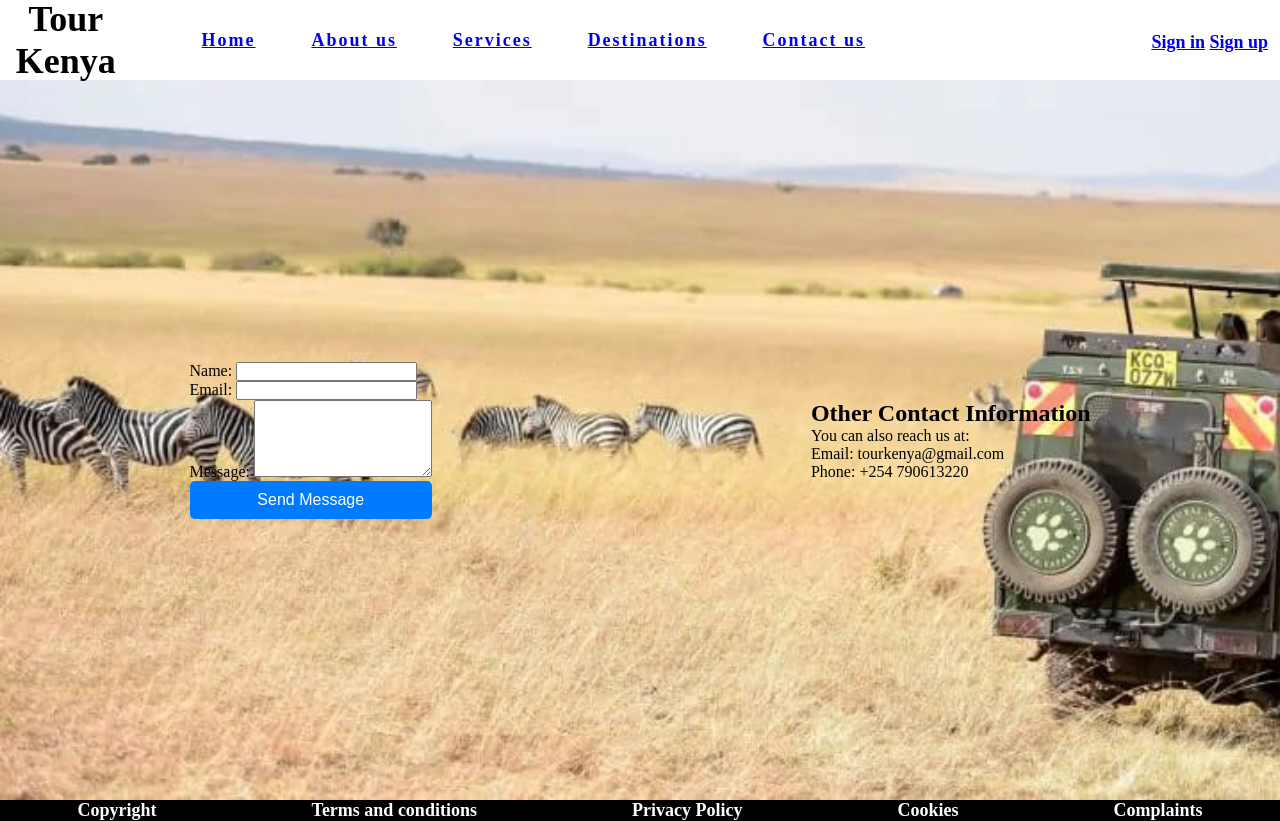
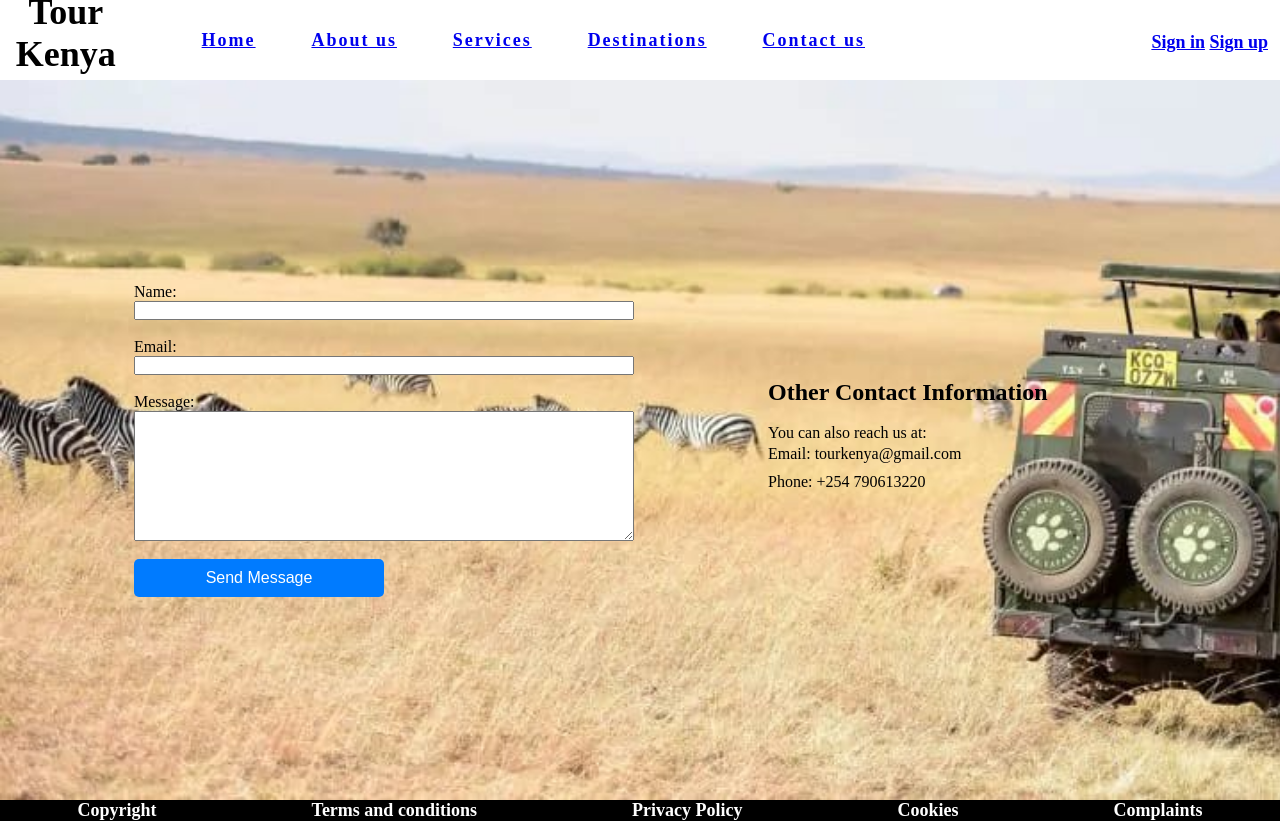
Before and after one commit to Kimuruae/Travel, a PHP site: page /TourKenya/contact.html in a window 1280 px wide. Run offline with PHP 8.4, Linux system fonts and the light colour scheme.

Commit message:
updated styling on contact us page

```diff
--- a/css/style.css
+++ b/css/style.css
@@ -41,10 +41,16 @@ transition:0.4s ;}
     background-color:white;
 }
 .main{
-background-image: url(../images/home.jpg);background-size: cover;background-repeat: no-repeat;
-width:100%;height:90vh;display:flex;
-justify-content: space-around;align-items: center;}
-.heading{width: 30%;text-align: center;color:#fff;}
+    height: fit-content;
+    display: flex;
+    flex-wrap: wrap;
+    justify-content: space-around;
+    background-image: url(../images/home.jpg);background-size: cover;background-repeat: no-repeat;
+    width:100%;height: 90vh;
+    align-items: center;}
+.heading{width: 30%;
+    text-align: center;
+    color:black;}
 .heading a:hover{
     letter-spacing: 30px;
     transition:0.6s;
@@ -124,9 +130,15 @@ display:flex;justify-content:space-around;}
     display: block;
     margin-bottom: 5px;
 }
-
+form{
+display: flex;
+flex-direction: column;
+width: 100%;
+max-width: 500px;
+margin: 0 auto;}
 button {
-    width: 100%;
+    align-items: center;
+   width: 50%;
     padding: 10px;
     background-color: #007BFF;
     border: none;
@@ -144,11 +156,13 @@ button:hover {
     margin-bottom: 20px;
 }
 .services {
+    height: fit-content;
     display: flex;
     flex-wrap: wrap;
     justify-content: space-around;
 }
 .service {
+    height: fit-content;
     background-color: white;
     border-radius: 10px;
     box-shadow: 0 0 10px rgba(0, 0, 0, 0.1);
@@ -163,18 +177,20 @@ button:hover {
 /*Destinations */
 .destinations {
     display: flex;
-    flex-wrap: wrap;
+    flex-wrap:wrap;
     justify-content: space-around;
+    height: fit-content;
 }
 .destination {
     background-color: white;
-    border-radius: 10px;
+    border-radius: 8px;
     box-shadow: 0 0 10px rgba(0, 0, 0, 0.1);
     margin: 10px;
-    padding: 20px;
-    width: calc(33% - 40px);
+    padding: 8px;
+    width: calc(25% - 100px);
     box-sizing: border-box;
     text-align: center;
+   height: fit-content;
 }
 .destination img {
     max-width: 100%;
@@ -183,3 +199,33 @@ button:hover {
 .destination h3 {
     margin-top: 10px;
 }
+/*Contact us page*/
+.contact{
+    width: 60%;
+    box-sizing: border-box;
+
+}
+.otherinfo{
+    width: 40%;
+
+}
+  h1, h2 {
+    margin-bottom: 15px;
+  }
+
+  p {
+    line-height: 1.5;
+  }
+  textarea {
+    height: 130px;
+  }
+
+  /* Other Contact Information */
+  ul {
+    list-style: none;
+    padding: 0;
+  }
+
+  li {
+    margin-bottom: 10px;
+  }
```
